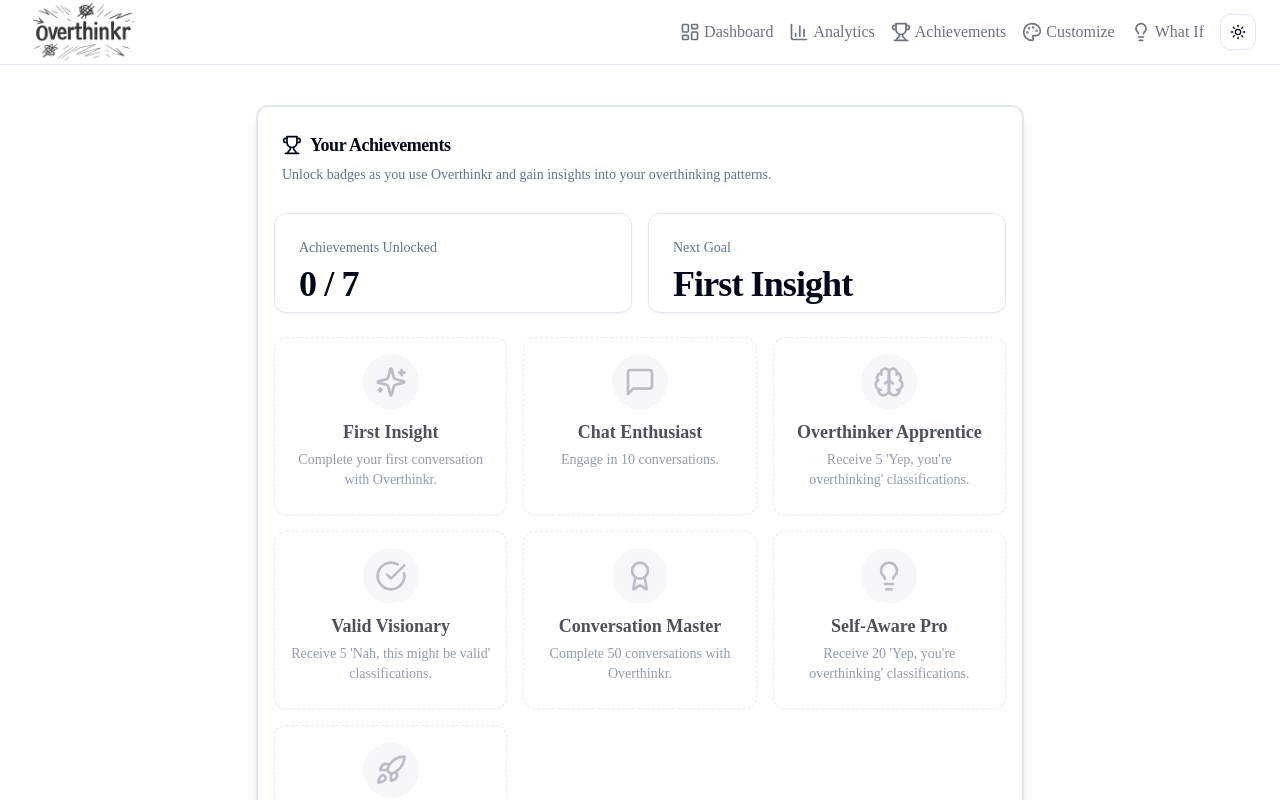
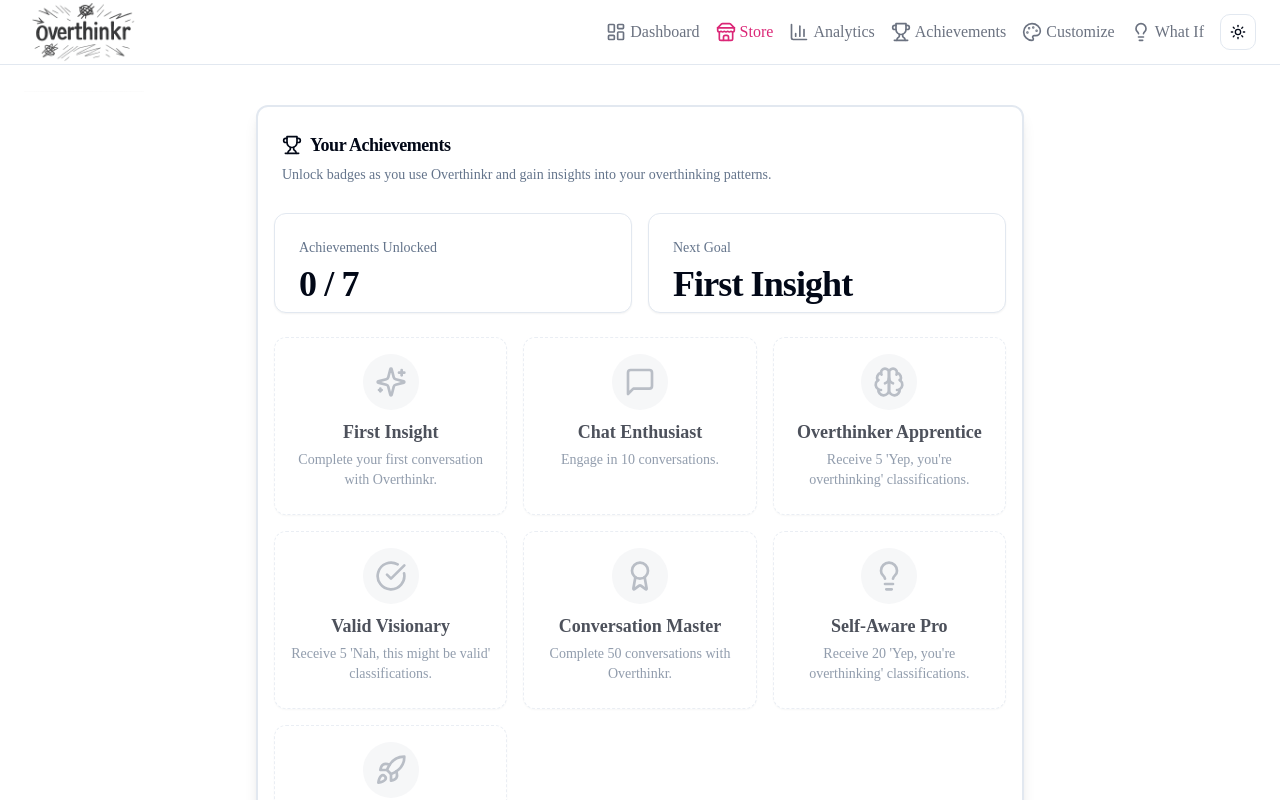
Before and after one commit to skari85/Overthinkr, a Next.js app: page /achievements in a window 1280 px wide. Shown: the top 800 px of the page. Built offline with nearby package versions, Linux system fonts and the light colour scheme.

Commit message:
feat: add "Store" link to header with pink color
Add distinct "Store" link next to "Dashboard" for Printify store.

#VERCEL_SKIP

Co-authored-by: Overthinkr <204445957+skari85@users.noreply.github.com>

```diff
--- a/components/header.tsx
+++ b/components/header.tsx
@@ -1,7 +1,7 @@
 import { ThemeToggle } from "@/components/theme-toggle"
 import Link from "next/link"
 import Image from "next/image"
-import { BarChart3, Palette, Lightbulb, Trophy, LayoutDashboard } from "lucide-react" // Import LayoutDashboard icon
+import { BarChart3, Palette, Lightbulb, Trophy, LayoutDashboard, Store } from "lucide-react" // Import Store icon
 
 export function Header() {
   return (
@@ -18,11 +18,20 @@ export function Header() {
         </Link>
         <div className="flex items-center gap-4">
           <Link
-            href="/dashboard" // New link for Dashboard
+            href="/dashboard"
             className="text-gray-500 hover:text-gray-700 dark:text-gray-400 dark:hover:text-gray-200 transition-colors flex items-center gap-1"
           >
             <LayoutDashboard className="h-5 w-5" />
             <span className="hidden sm:inline">Dashboard</span>
+          </Link>
+          <Link
+            href="https://overthinkr.printify.me" // External link
+            target="_blank" // Open in new tab
+            rel="noopener noreferrer" // Security best practice for target="_blank"
+            className="text-pink-600 hover:text-pink-700 dark:text-pink-400 dark:hover:text-pink-300 transition-colors flex items-center gap-1"
+          >
+            <Store className="h-5 w-5" />
+            <span className="hidden sm:inline">Store</span>
           </Link>
           <Link
             href="/analytics"
```
